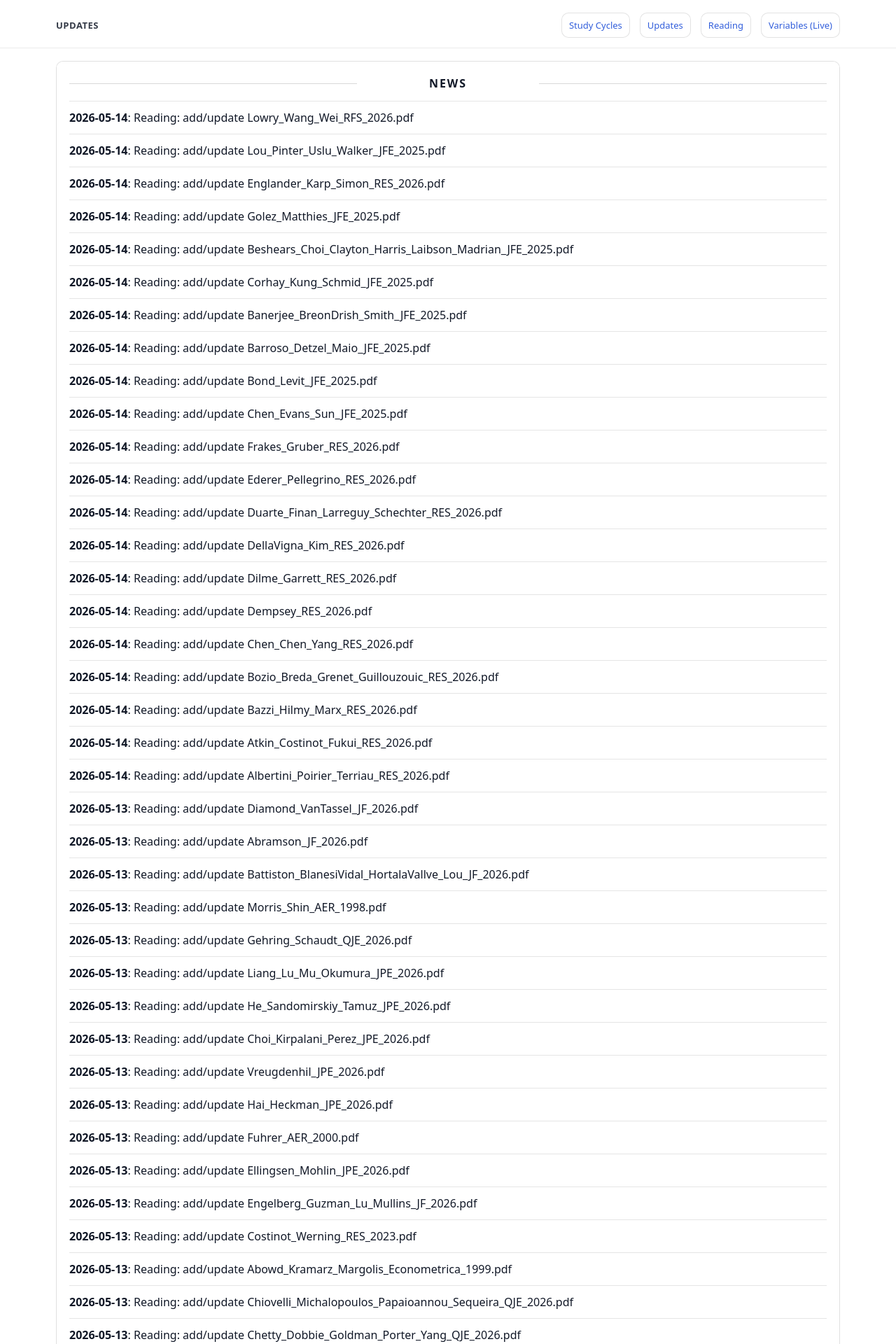
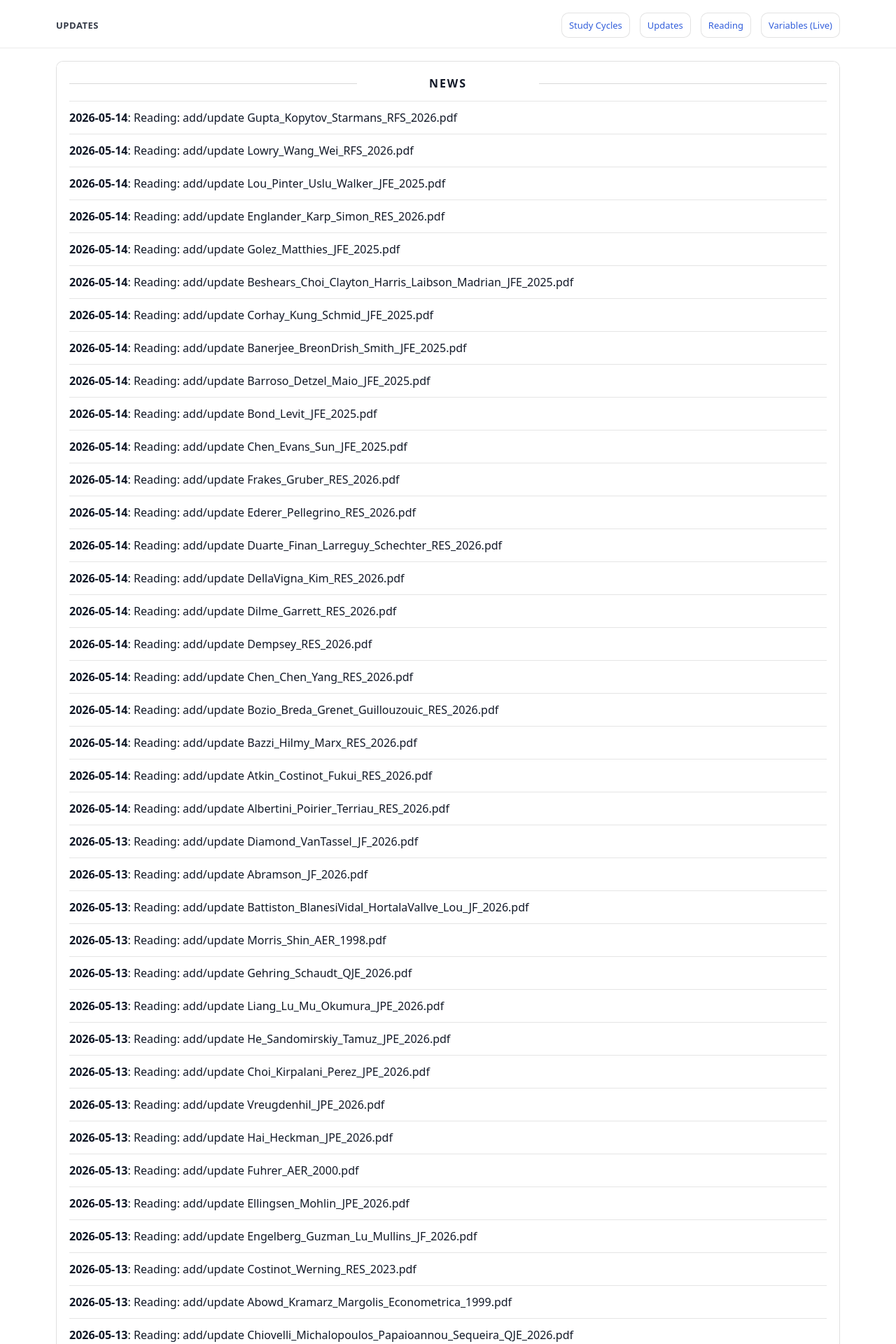
Before and after one commit to yaxinzn/study-archive, a Jekyll site: the page built from updates/index.md, in a window 1280 px wide. Shown: the top 1920 px of the page at 70% size. Built offline with Jekyll 4.4.1, drawn with Linux system fonts in a browser that asks for light colours; some of the changed text lies outside the part shown.

Commit message:
chore: update NEWS feed

```diff
--- a/_data/news.yml
+++ b/_data/news.yml
@@ -1,4 +1,7 @@
 # Auto-generated update history (sorted newest -> oldest). Do not edit manually.
+- ts: "1778754877"
+  date: "2026-05-14"
+  title: "Reading: add/update Gupta_Kopytov_Starmans_RFS_2026.pdf"
 - ts: "1778754701"
   date: "2026-05-14"
   title: "Reading: add/update Lowry_Wang_Wei_RFS_2026.pdf"
```
